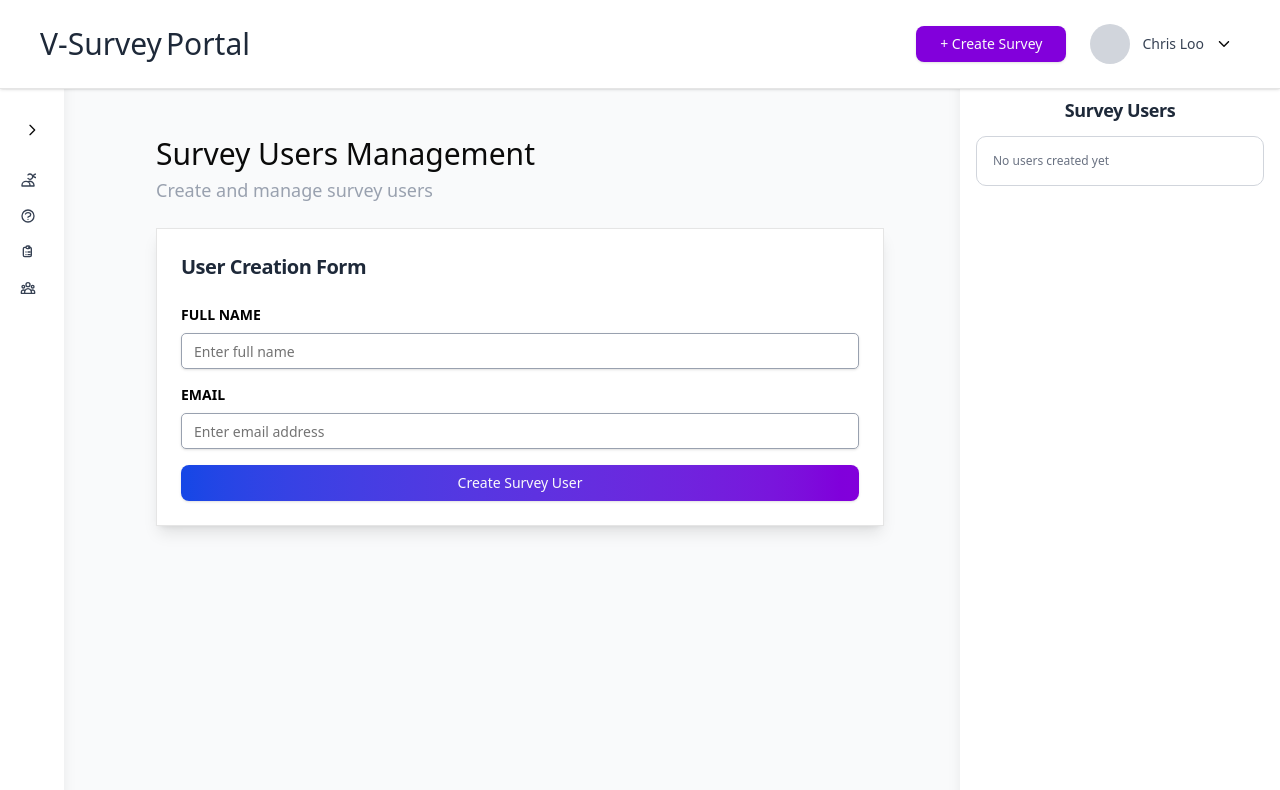
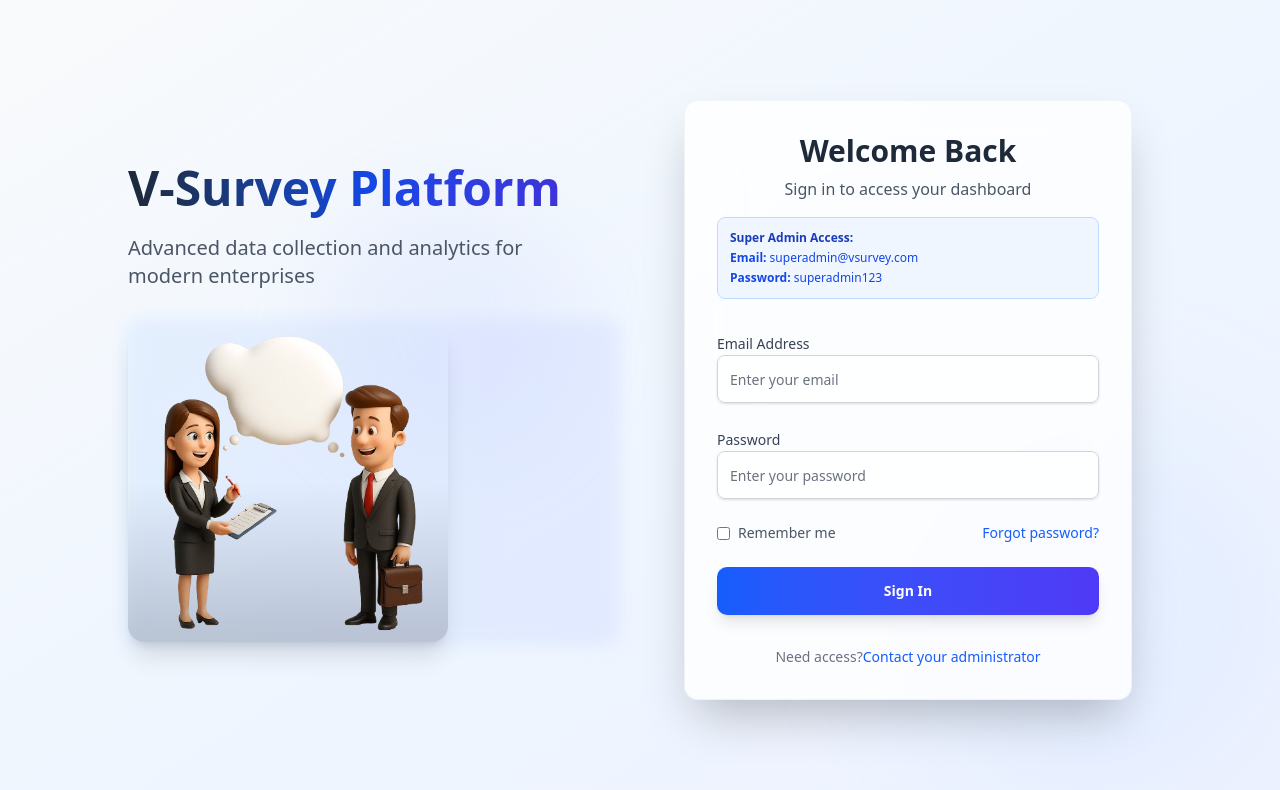
Before and after one commit to siranjeevan/v-survey, a React (Vite) app: page / in a window 1280 px wide. Shown: the top 790 px of the page. Built offline with nearby package versions, Linux system fonts and the light colour scheme.

Commit message:
Checking Client dashboard with out Login page

```diff
--- a/src/App.jsx
+++ b/src/App.jsx
@@ -60,7 +60,7 @@ function App() {
 
   return (
     <div className="min-h-screen bg-gray-50">
-      {session ? (
+      {!session ? (
         <Login onLogin={(type) => {
           setUserType(type)
           setSession(true)
```
